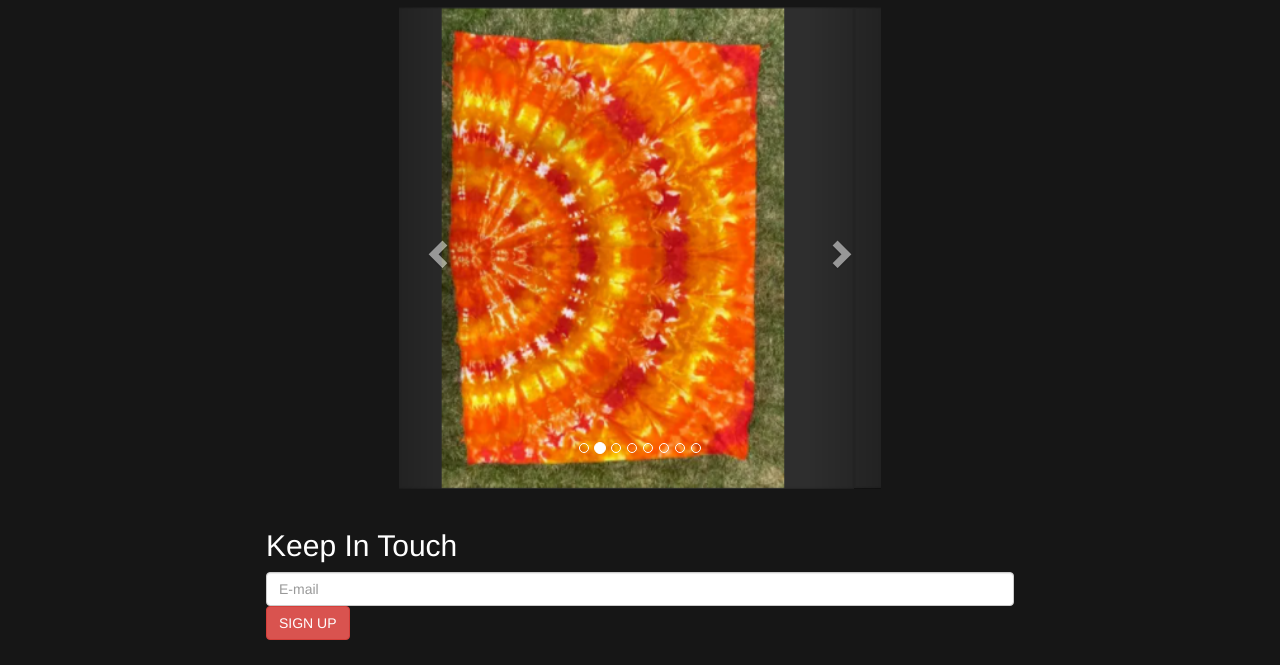
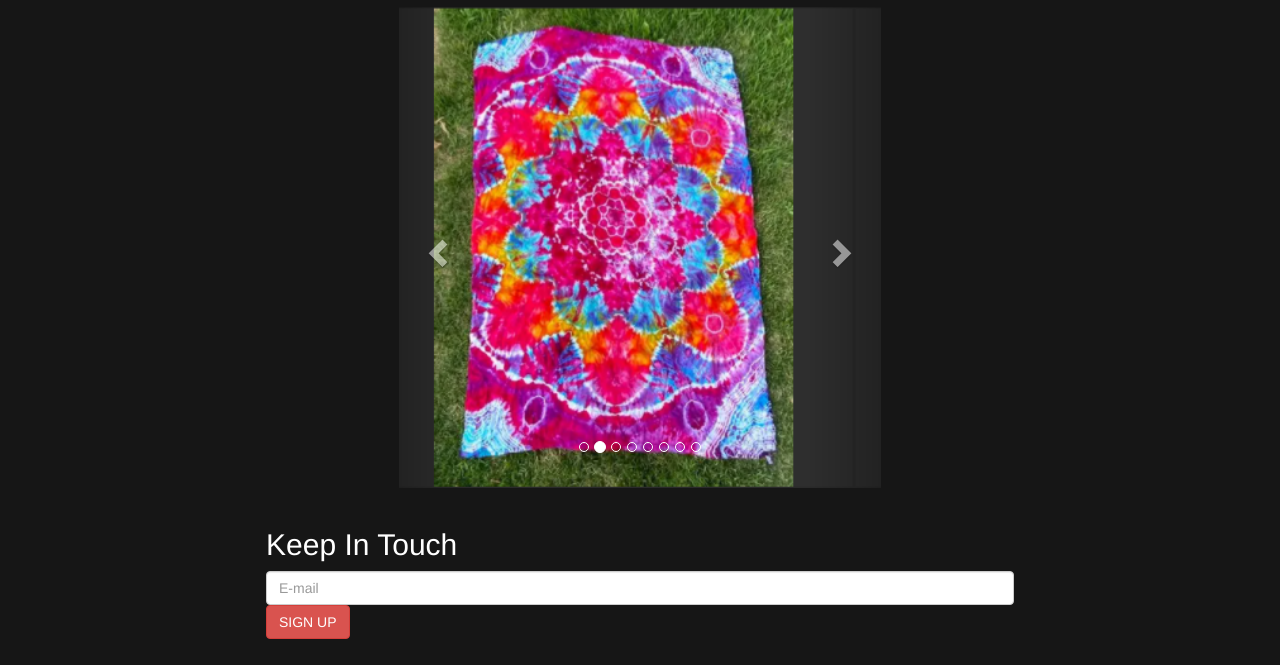
Before and after one commit to Ambrgna/twistedk, a plain HTML site: page index.html in a window 1280 px wide. Shown: the part 698-1363 px from the top of the page. Drawn offline with nearby package versions, Linux system fonts and the light colour scheme.

Commit message:
Update index.html

```diff
--- a/index.html
+++ b/index.html
@@ -151,7 +151,7 @@
     <!-- Wrapper for slides -->
     <div class="carousel-inner">
       <div class="item active">
-        <img src="Products/By the yard tie dye.png" alt="By the yard tie dye" style="width:100%;">
+        <img src="Products/2.png" alt="By the yard tie dye" style="width:100%;">
       </div>
 
       <div class="item">
```
